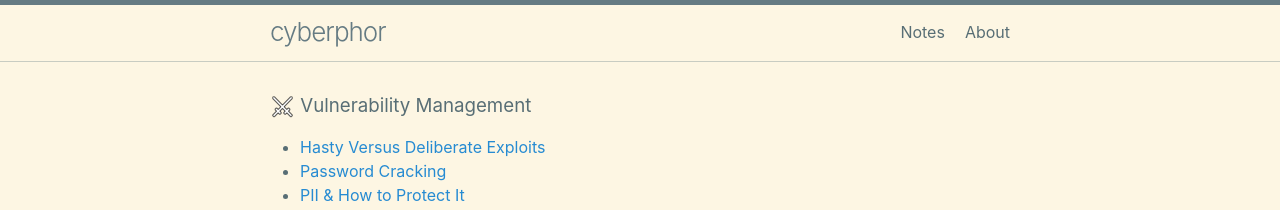
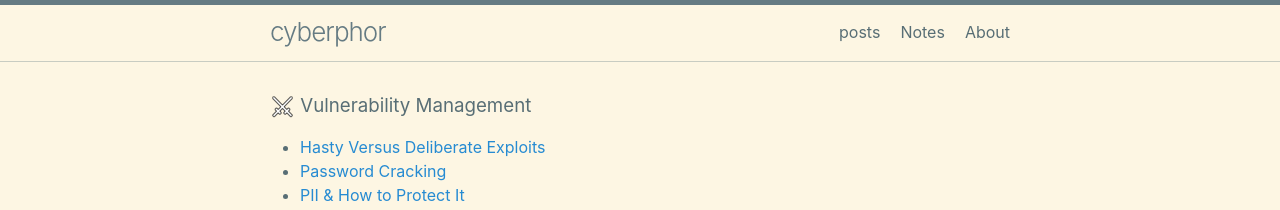
Before and after one commit to cyberphor/blog, a Jekyll site: the page built from posts.md, in a window 1280 px wide. Shown: the top 210 px of the page. Built offline with Jekyll 4.4.1, drawn with Linux system fonts in a browser that asks for light colours.

Commit message:
Update posts.md

```diff
--- a/posts.md
+++ b/posts.md
@@ -1,5 +1,7 @@
 ---
 layout: default
+title: 'posts'
+permalink: 'posts'
 ---
 
 <h3><img src="{{ site.baseurl }}/assets/pt.png"> Vulnerability Management</h3>
```
